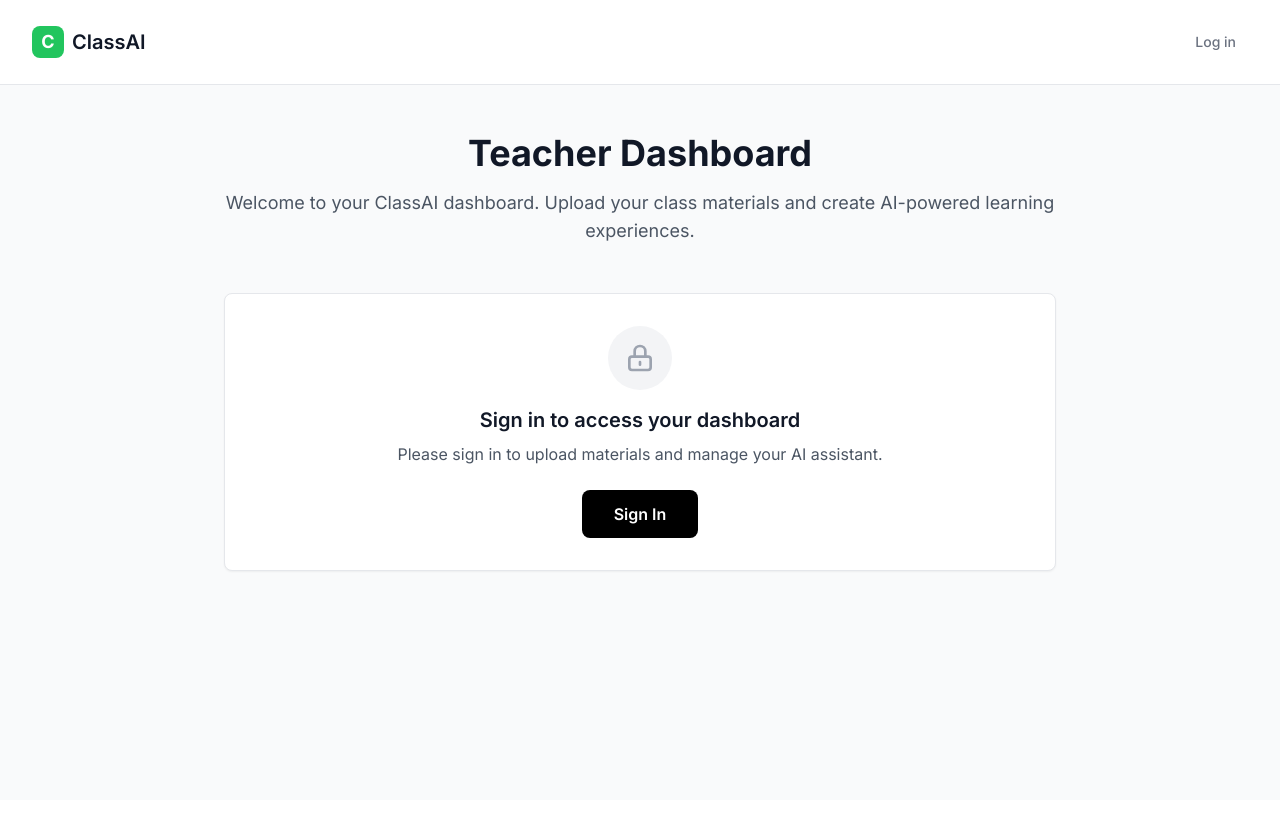
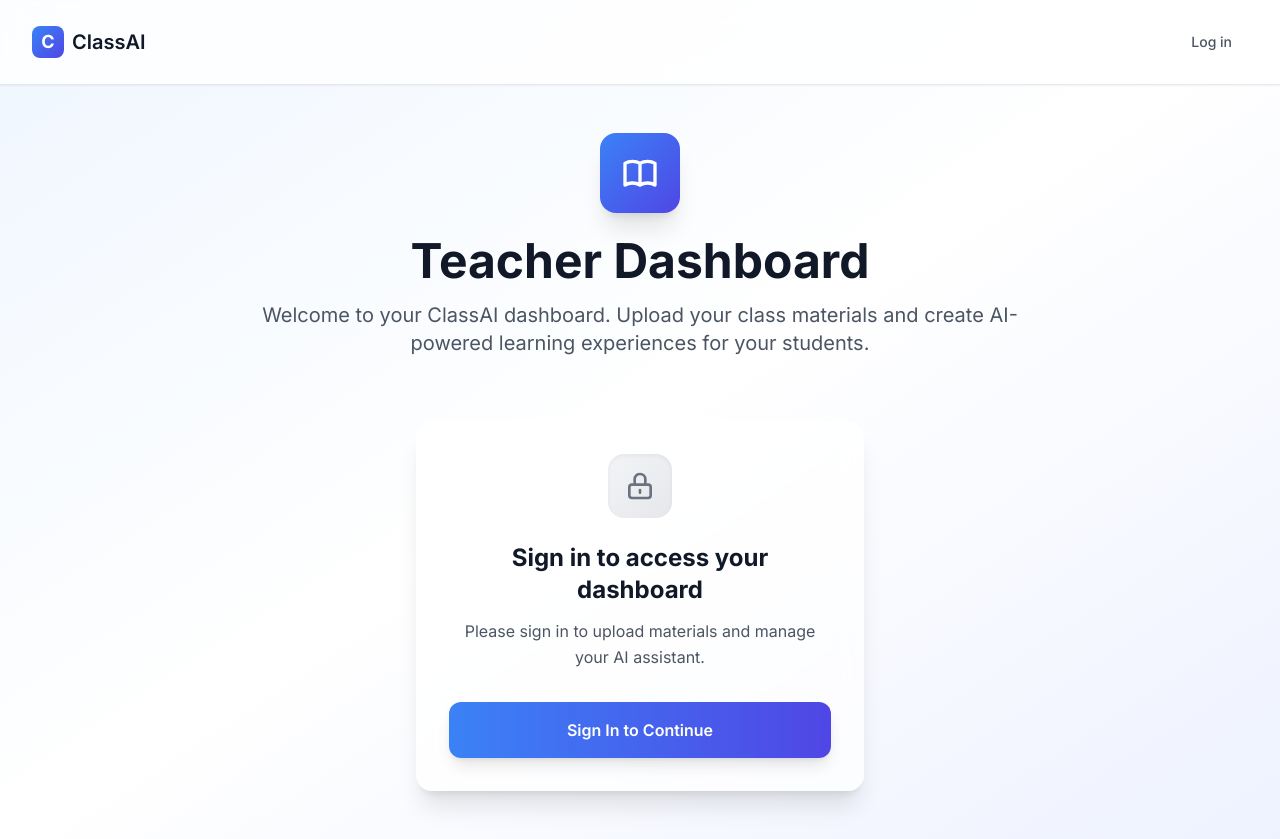
Before and after one commit to MarkPalkimas/AISCHOOL3, a React (Vite) app: page /teacher in a window 1280 px wide. Before the commit the page ends 800 px from the top, so only its background shows below. Built offline with nearby package versions, Linux system fonts and the light colour scheme; no server answers.

Commit message:
Update Teacher.jsx

```diff
--- a/src/pages/Teacher.jsx
+++ b/src/pages/Teacher.jsx
@@ -4,28 +4,31 @@ import { SignedIn, SignedOut, UserButton, SignInButton } from '@clerk/clerk-reac
 
 function Teacher() {
   return (
-    <div className="min-h-screen bg-gray-50">
+    <div className="min-h-screen bg-gradient-to-br from-blue-50 via-white to-indigo-50">
       {/* Navigation */}
-      <nav className="bg-white border-b border-gray-200">
+      <nav className="bg-white/80 backdrop-blur-md border-b border-gray-200 shadow-sm sticky top-0 z-50">
         <div className="max-w-7xl mx-auto px-4 sm:px-6 lg:px-8">
           <div className="flex justify-between items-center py-6">
-            <Link to="/" className="flex items-center space-x-2">
-              <div className="w-8 h-8 bg-openai-500 rounded-lg flex items-center justify-center">
+            <Link to="/" className="flex items-center space-x-2 group">
+              <div className="w-8 h-8 bg-gradient-to-br from-blue-500 to-indigo-600 rounded-lg flex items-center justify-center transform group-hover:scale-110 transition-transform duration-200">
                 <span className="text-white font-bold text-lg">C</span>
               </div>
-              <span className="text-xl font-semibold text-gray-900">ClassAI</span>
+              <span className="text-xl font-semibold text-gray-900 group-hover:text-blue-600 transition-colors">ClassAI</span>
             </Link>
 
             <div className="flex items-center space-x-4">
               <SignedOut>
                 <SignInButton mode="modal">
-                  <button className="text-gray-500 hover:text-gray-700 px-3 py-2 rounded-md text-sm font-medium transition-colors">
+                  <button className="text-gray-600 hover:text-gray-900 px-4 py-2 rounded-lg text-sm font-medium transition-all duration-200 hover:bg-gray-100">
                     Log in
                   </button>
                 </SignInButton>
               </SignedOut>
               <SignedIn>
+                <div className="flex items-center space-x-3">
+                  <span className="text-sm text-gray-600 hidden sm:block">Welcome back!</span>
                   <UserButton afterSignOutUrl="/" />
+                </div>
               </SignedIn>
             </div>
           </div>
@@ -33,121 +36,182 @@ function Teacher() {
       </nav>
 
       {/* Main Content */}
-      <div className="max-w-4xl mx-auto px-4 sm:px-6 lg:px-8 py-12">
-        <div className="text-center mb-12">
-          <h1 className="text-4xl font-bold text-gray-900 mb-4">Teacher Dashboard</h1>
-          <p className="text-lg text-gray-600">
-            Welcome to your ClassAI dashboard. Upload your class materials and create AI-powered learning experiences.
+      <div className="max-w-6xl mx-auto px-4 sm:px-6 lg:px-8 py-12">
+        {/* Header Section */}
+        <div className="text-center mb-16">
+          <div className="inline-flex items-center justify-center w-20 h-20 bg-gradient-to-br from-blue-500 to-indigo-600 rounded-2xl mb-6 shadow-xl">
+            <svg className="w-10 h-10 text-white" fill="none" stroke="currentColor" viewBox="0 0 24 24">
+              <path strokeLinecap="round" strokeLinejoin="round" strokeWidth={2} d="M12 6.253v13m0-13C10.832 5.477 9.246 5 7.5 5S4.168 5.477 3 6.253v13C4.168 18.477 5.754 18 7.5 18s3.332.477 4.5 1.253m0-13C13.168 5.477 14.754 5 16.5 5c1.746 0 3.332.477 4.5 1.253v13C19.832 18.477 18.246 18 16.5 18c-1.746 0-3.332.477-4.5 1.253" />
+            </svg>
+          </div>
+          <h1 className="text-4xl md:text-5xl font-bold text-gray-900 mb-4">
+            Teacher Dashboard
+          </h1>
+          <p className="text-lg md:text-xl text-gray-600 max-w-3xl mx-auto leading-relaxed">
+            Welcome to your ClassAI dashboard. Upload your class materials and create AI-powered learning experiences for your students.
           </p>
         </div>
 
         <SignedOut>
-          <div className="bg-white rounded-lg shadow-sm border border-gray-200 p-8 text-center">
-            <div className="w-16 h-16 bg-gray-100 rounded-full flex items-center justify-center mx-auto mb-4">
-              <svg className="w-8 h-8 text-gray-400" fill="none" stroke="currentColor" viewBox="0 0 24 24">
+          <div className="max-w-md mx-auto">
+            <div className="bg-white/70 backdrop-blur-md rounded-2xl shadow-xl border border-white/20 p-8 text-center">
+              <div className="w-16 h-16 bg-gradient-to-br from-gray-100 to-gray-200 rounded-2xl flex items-center justify-center mx-auto mb-6 shadow-inner">
+                <svg className="w-8 h-8 text-gray-500" fill="none" stroke="currentColor" viewBox="0 0 24 24">
                   <path strokeLinecap="round" strokeLinejoin="round" strokeWidth={2} d="M12 15v2m-6 4h12a2 2 0 002-2v-6a2 2 0 00-2-2H6a2 2 0 00-2 2v6a2 2 0 002 2zm10-10V7a4 4 0 00-8 0v4h8z" />
                 </svg>
               </div>
-            <h2 className="text-xl font-semibold text-gray-900 mb-2">Sign in to access your dashboard</h2>
-            <p className="text-gray-600 mb-6">Please sign in to upload materials and manage your AI assistant.</p>
+              <h2 className="text-2xl font-bold text-gray-900 mb-3">Sign in to access your dashboard</h2>
+              <p className="text-gray-600 mb-8 leading-relaxed">Please sign in to upload materials and manage your AI assistant.</p>
               <SignInButton mode="modal">
-              <button className="btn-primary">Sign In</button>
+                <button className="w-full bg-gradient-to-r from-blue-500 to-indigo-600 text-white font-semibold py-4 px-6 rounded-xl hover:from-blue-600 hover:to-indigo-700 transform hover:-translate-y-0.5 transition-all duration-200 shadow-lg hover:shadow-xl">
+                  Sign In to Continue
+                </button>
               </SignInButton>
+            </div>
           </div>
         </SignedOut>
 
         <SignedIn>
-          <div className="grid grid-cols-1 md:grid-cols-2 gap-8">
+          {/* Feature Cards Grid */}
+          <div className="grid grid-cols-1 md:grid-cols-2 gap-8 mb-12">
             {/* Upload Materials */}
-            <div className="bg-white rounded-lg shadow-sm border border-gray-200 p-6">
-              <div className="flex items-center mb-4">
-                <div className="w-10 h-10 bg-openai-100 rounded-lg flex items-center justify-center mr-3">
-                  <svg className="w-5 h-5 text-openai-600" fill="none" stroke="currentColor" viewBox="0 0 24 24">
+            <div className="group bg-white/70 backdrop-blur-md rounded-2xl shadow-lg hover:shadow-xl border border-white/20 p-8 transition-all duration-300 hover:-translate-y-1">
+              <div className="flex items-center mb-6">
+                <div className="w-12 h-12 bg-gradient-to-br from-blue-100 to-blue-200 rounded-xl flex items-center justify-center mr-4 group-hover:scale-110 transition-transform duration-200">
+                  <svg className="w-6 h-6 text-blue-600" fill="none" stroke="currentColor" viewBox="0 0 24 24">
                     <path strokeLinecap="round" strokeLinejoin="round" strokeWidth={2} d="M7 16a4 4 0 01-.88-7.903A5 5 0 1115.9 6L16 6a5 5 0 011 9.9M15 13l-3-3m0 0l-3 3m3-3v12" />
                   </svg>
                 </div>
-                <h3 className="text-lg font-semibold text-gray-900">Upload Materials</h3>
+                <h3 className="text-xl font-bold text-gray-900">Upload Materials</h3>
               </div>
-              <p className="text-gray-600 mb-4">
-                Upload your syllabus, lecture notes, assignments, and readings to train your AI assistant.
+              <p className="text-gray-600 mb-6 leading-relaxed">
+                Upload your syllabus, lecture notes, assignments, and readings to train your AI assistant with your course content.
               </p>
-              <button className="btn-secondary w-full" disabled>
+              <button className="w-full bg-gray-100 hover:bg-gray-200 text-gray-500 font-semibold py-3 px-6 rounded-xl transition-colors duration-200 cursor-not-allowed" disabled>
+                <span className="flex items-center justify-center">
+                  <svg className="w-4 h-4 mr-2" fill="none" stroke="currentColor" viewBox="0 0 24 24">
+                    <path strokeLinecap="round" strokeLinejoin="round" strokeWidth={2} d="M12 8v4l3 3m6-3a9 9 0 11-18 0 9 9 0 0118 0z" />
+                  </svg>
                   Coming Soon
+                </span>
               </button>
             </div>
 
             {/* AI Settings */}
-            <div className="bg-white rounded-lg shadow-sm border border-gray-200 p-6">
-              <div className="flex items-center mb-4">
-                <div className="w-10 h-10 bg-blue-100 rounded-lg flex items-center justify-center mr-3">
-                  <svg className="w-5 h-5 text-blue-600" fill="none" stroke="currentColor" viewBox="0 0 24 24">
+            <div className="group bg-white/70 backdrop-blur-md rounded-2xl shadow-lg hover:shadow-xl border border-white/20 p-8 transition-all duration-300 hover:-translate-y-1">
+              <div className="flex items-center mb-6">
+                <div className="w-12 h-12 bg-gradient-to-br from-purple-100 to-purple-200 rounded-xl flex items-center justify-center mr-4 group-hover:scale-110 transition-transform duration-200">
+                  <svg className="w-6 h-6 text-purple-600" fill="none" stroke="currentColor" viewBox="0 0 24 24">
                     <path strokeLinecap="round" strokeLinejoin="round" strokeWidth={2} d="M10.325 4.317c.426-1.756 2.924-1.756 3.35 0a1.724 1.724 0 002.573 1.066c1.543-.94 3.31.826 2.37 2.37a1.724 1.724 0 001.065 2.572c1.756.426 1.756 2.924 0 3.35a1.724 1.724 0 00-1.066 2.573c.94 1.543-.826 3.31-2.37 2.37a1.724 1.724 0 00-2.572 1.065c-.426 1.756-2.924 1.756-3.35 0a1.724 1.724 0 00-2.573-1.066c-1.543.94-3.31-.826-2.37-2.37a1.724 1.724 0 00-1.065-2.572c-1.756-.426-1.756-2.924 0-3.35a1.724 1.724 0 001.066-2.573c-.94-1.543.826-3.31 2.37-2.37.996.608 2.296.07 2.572-1.065z" />
                     <path strokeLinecap="round" strokeLinejoin="round" strokeWidth={2} d="M15 12a3 3 0 11-6 0 3 3 0 016 0z" />
                   </svg>
                 </div>
-                <h3 className="text-lg font-semibold text-gray-900">AI Settings</h3>
+                <h3 className="text-xl font-bold text-gray-900">AI Configuration</h3>
               </div>
-              <p className="text-gray-600 mb-4">
-                Configure your AI assistant's behavior and generate student access codes.
+              <p className="text-gray-600 mb-6 leading-relaxed">
+                Configure your AI assistant's behavior, personality, and generate student access codes for your classes.
               </p>
-              <button className="btn-secondary w-full" disabled>
+              <button className="w-full bg-gray-100 hover:bg-gray-200 text-gray-500 font-semibold py-3 px-6 rounded-xl transition-colors duration-200 cursor-not-allowed" disabled>
+                <span className="flex items-center justify-center">
+                  <svg className="w-4 h-4 mr-2" fill="none" stroke="currentColor" viewBox="0 0 24 24">
+                    <path strokeLinecap="round" strokeLinejoin="round" strokeWidth={2} d="M12 8v4l3 3m6-3a9 9 0 11-18 0 9 9 0 0118 0z" />
+                  </svg>
                   Coming Soon
+                </span>
               </button>
             </div>
 
             {/* Student Access */}
-            <div className="bg-white rounded-lg shadow-sm border border-gray-200 p-6">
-              <div className="flex items-center mb-4">
-                <div className="w-10 h-10 bg-purple-100 rounded-lg flex items-center justify-center mr-3">
-                  <svg className="w-5 h-5 text-purple-600" fill="none" stroke="currentColor" viewBox="0 0 24 24">
+            <div className="group bg-white/70 backdrop-blur-md rounded-2xl shadow-lg hover:shadow-xl border border-white/20 p-8 transition-all duration-300 hover:-translate-y-1">
+              <div className="flex items-center mb-6">
+                <div className="w-12 h-12 bg-gradient-to-br from-emerald-100 to-emerald-200 rounded-xl flex items-center justify-center mr-4 group-hover:scale-110 transition-transform duration-200">
+                  <svg className="w-6 h-6 text-emerald-600" fill="none" stroke="currentColor" viewBox="0 0 24 24">
                     <path strokeLinecap="round" strokeLinejoin="round" strokeWidth={2} d="M12 4.354a4 4 0 110 5.292M15 21H3v-1a6 6 0 0112 0v1zm0 0h6v-1a6 6 0 00-9-5.197m13.5-9a2.5 2.5 0 11-5 0 2.5 2.5 0 015 0z" />
                   </svg>
                 </div>
-                <h3 className="text-lg font-semibold text-gray-900">Student Access</h3>
+                <h3 className="text-xl font-bold text-gray-900">Student Access</h3>
               </div>
-              <p className="text-gray-600 mb-4">
-                View your class code and manage student access to your AI assistant.
+              <p className="text-gray-600 mb-6 leading-relaxed">
+                View your class codes and manage student access to your AI assistant. Monitor who has joined your class.
               </p>
-              <button className="btn-secondary w-full" disabled>
+              <button className="w-full bg-gray-100 hover:bg-gray-200 text-gray-500 font-semibold py-3 px-6 rounded-xl transition-colors duration-200 cursor-not-allowed" disabled>
+                <span className="flex items-center justify-center">
+                  <svg className="w-4 h-4 mr-2" fill="none" stroke="currentColor" viewBox="0 0 24 24">
+                    <path strokeLinecap="round" strokeLinejoin="round" strokeWidth={2} d="M12 8v4l3 3m6-3a9 9 0 11-18 0 9 9 0 0118 0z" />
+                  </svg>
                   Coming Soon
+                </span>
               </button>
             </div>
 
             {/* Analytics */}
-            <div className="bg-white rounded-lg shadow-sm border border-gray-200 p-6">
-              <div className="flex items-center mb-4">
-                <div className="w-10 h-10 bg-green-100 rounded-lg flex items-center justify-center mr-3">
-                  <svg className="w-5 h-5 text-green-600" fill="none" stroke="currentColor" viewBox="0 0 24 24">
+            <div className="group bg-white/70 backdrop-blur-md rounded-2xl shadow-lg hover:shadow-xl border border-white/20 p-8 transition-all duration-300 hover:-translate-y-1">
+              <div className="flex items-center mb-6">
+                <div className="w-12 h-12 bg-gradient-to-br from-orange-100 to-orange-200 rounded-xl flex items-center justify-center mr-4 group-hover:scale-110 transition-transform duration-200">
+                  <svg className="w-6 h-6 text-orange-600" fill="none" stroke="currentColor" viewBox="0 0 24 24">
                     <path strokeLinecap="round" strokeLinejoin="round" strokeWidth={2} d="M9 19v-6a2 2 0 00-2-2H5a2 2 0 00-2 2v6a2 2 0 002 2h2a2 2 0 002-2zm0 0V9a2 2 0 012-2h2a2 2 0 012 2v10m-6 0a2 2 0 002 2h2a2 2 0 002-2m0 0V5a2 2 0 012-2h2a2 2 0 012 2v14a2 2 0 01-2 2h-2a2 2 0 01-2-2z" />
                   </svg>
                 </div>
-                <h3 className="text-lg font-semibold text-gray-900">Analytics</h3>
+                <h3 className="text-xl font-bold text-gray-900">Analytics & Insights</h3>
               </div>
-              <p className="text-gray-600 mb-4">
-                Track student engagement and see what questions are being asked most frequently.
+              <p className="text-gray-600 mb-6 leading-relaxed">
+                Track student engagement, see frequently asked questions, and identify knowledge gaps to improve your teaching.
               </p>
-              <button className="btn-secondary w-full" disabled>
+              <button className="w-full bg-gray-100 hover:bg-gray-200 text-gray-500 font-semibold py-3 px-6 rounded-xl transition-colors duration-200 cursor-not-allowed" disabled>
+                <span className="flex items-center justify-center">
+                  <svg className="w-4 h-4 mr-2" fill="none" stroke="currentColor" viewBox="0 0 24 24">
+                    <path strokeLinecap="round" strokeLinejoin="round" strokeWidth={2} d="M12 8v4l3 3m6-3a9 9 0 11-18 0 9 9 0 0118 0z" />
+                  </svg>
                   Coming Soon
+                </span>
               </button>
             </div>
           </div>
 
-          <div className="mt-12 bg-blue-50 border border-blue-200 rounded-lg p-6">
-            <div className="flex">
+          {/* Status Banner */}
+          <div className="bg-gradient-to-r from-blue-50 to-indigo-50 border border-blue-200 rounded-2xl p-8 shadow-sm">
+            <div className="flex items-start">
               <div className="flex-shrink-0">
-                <svg className="h-5 w-5 text-blue-400" fill="currentColor" viewBox="0 0 20 20">
+                <div className="w-10 h-10 bg-blue-100 rounded-xl flex items-center justify-center">
+                  <svg className="h-6 w-6 text-blue-600" fill="currentColor" viewBox="0 0 20 20">
                     <path fillRule="evenodd" d="M18 10a8 8 0 11-16 0 8 8 0 0116 0zm-7-4a1 1 0 11-2 0 1 1 0 012 0zM9 9a1 1 0 000 2v3a1 1 0 001 1h1a1 1 0 100-2v-3a1 1 0 00-1-1H9z" clipRule="evenodd" />
                   </svg>
                 </div>
-              <div className="ml-3">
-                <h3 className="text-sm font-medium text-blue-800">
-                  Dashboard Under Development
+              </div>
+              <div className="ml-6">
+                <h3 className="text-lg font-bold text-blue-900 mb-2">
+                  🚀 Dashboard Under Development
                 </h3>
-                <div className="mt-2 text-sm text-blue-700">
-                  <p>
-                    The full teacher dashboard is currently being built. Soon you'll be able to upload materials,
-                    configure your AI assistant, and track student engagement.
+                <div className="text-blue-800 leading-relaxed">
+                  <p className="mb-3">
+                    The full teacher dashboard is currently being built with exciting features coming soon:
                   </p>
+                  <ul className="space-y-2 text-sm">
+                    <li className="flex items-center">
+                      <svg className="w-4 h-4 mr-3 text-blue-600" fill="none" stroke="currentColor" viewBox="0 0 24 24">
+                        <path strokeLinecap="round" strokeLinejoin="round" strokeWidth={2} d="M5 13l4 4L19 7" />
+                      </svg>
+                      Drag & drop material uploads with AI processing
+                    </li>
+                    <li className="flex items-center">
+                      <svg className="w-4 h-4 mr-3 text-blue-600" fill="none" stroke="currentColor" viewBox="0 0 24 24">
+                        <path strokeLinecap="round" strokeLinejoin="round" strokeWidth={2} d="M5 13l4 4L19 7" />
+                      </svg>
+                      Advanced AI assistant configuration and personality settings
+                    </li>
+                    <li className="flex items-center">
+                      <svg className="w-4 h-4 mr-3 text-blue-600" fill="none" stroke="currentColor" viewBox="0 0 24 24">
+                        <path strokeLinecap="round" strokeLinejoin="round" strokeWidth={2} d="M5 13l4 4L19 7" />
+                      </svg>
+                      Real-time student engagement analytics and insights
+                    </li>
+                    <li className="flex items-center">
+                      <svg className="w-4 h-4 mr-3 text-blue-600" fill="none" stroke="currentColor" viewBox="0 0 24 24">
+                        <path strokeLinecap="round" strokeLinejoin="round" strokeWidth={2} d="M5 13l4 4L19 7" />
+                      </svg>
+                      Class management tools and student access controls
+                    </li>
+                  </ul>
                 </div>
               </div>
             </div>
```
Lines whose indentation alone changed are shown as unchanged.
